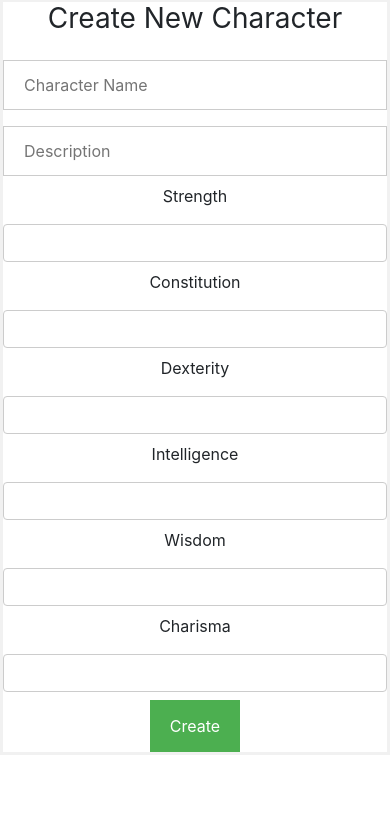
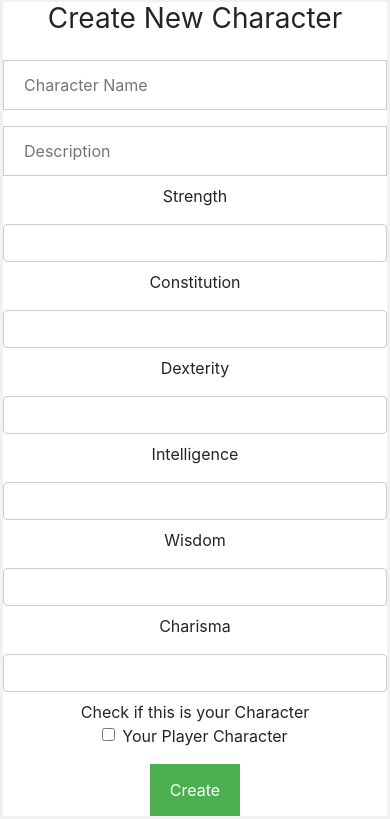
Before and after one commit to Toervh/Programmeerproject, a Flask app: page /new_character/1 in a window 390 px wide. Shown: the part 182-1001 px from the top of the page. Before the commit the page ends 937 px from the top, so only its background shows below. Run offline with Flask 2, Linux system fonts and the light colour scheme; a user stored in the database is signed in; some libraries are stand-ins or nearby versions.

Commit message:
Added player character option.

```diff
--- a/app/app.py
+++ b/app/app.py
@@ -29,6 +29,7 @@ class User(db.Model):
     password = db.Column(db.String(80), nullable=False)
     email = db.Column(db.String(120), unique=True, nullable=False)
 
+
 class World(db.Model):
     __tablename__ = 'worlds'
     id = db.Column(db.Integer, primary_key=True)
@@ -40,6 +41,7 @@ class Notes(db.Model):
     __tablename__ = 'notes'
     id = db.Column(db.Integer, primary_key=True)
     world_id = db.Column(db.Integer)
+    creator_id = db.Column(db.Integer)
     text = db.Column(db.String(500))
     creation_date = db.Column(db.DateTime, default=db.func.current_timestamp())
     location_id = db.Column(db.Integer)
@@ -50,22 +52,25 @@ class Locations(db.Model):
     id = db.Column(db.Integer, primary_key=True)
     location_name = db.Column(db.String(100))
     world_id = db.Column(db.Integer)
+    creator_id = db.Column(db.Integer)
     description = db.Column(db.String(500))
-    # creation_date = db.Column
+    creation_date = db.Column(db.DateTime, default=db.func.current_timestamp())
 
 class Characters(db.Model):
     __tablename__ = 'characters'
     id = db.Column(db.Integer, primary_key=True)
     character_name = db.Column(db.String(80))
     world_id = db.Column(db.Integer)
+    creator_id = db.Column(db.Integer)
     description = db.Column(db.String(500))
-    # creation_date = db.Column()
+    creation_date = db.Column(db.DateTime, default=db.func.current_timestamp())
     str = db.Column(db.Integer)
     con = db.Column(db.Integer)
     dex = db.Column(db.Integer)
     int = db.Column(db.Integer)
     wis = db.Column(db.Integer)
     cha = db.Column(db.Integer)
+    player_character = db.Column(db.Boolean)
     player_id = db.Column(db.Integer, nullable=True)
 
 @app.route("/")
@@ -124,7 +129,7 @@ def login():
         if user.password == password:
             session["logged_in"] = True
             session["user_name"] = username
-
+            session["id"] = user.id
             db.session.commit()
         else:
             flash('Incorrect username or password. Please try again.')
@@ -177,6 +182,15 @@ def new_character(world_id):
     if request.method == "POST":
         if not session.get("user_name"):
             return redirect("/login")
+
+        if request.form.get("PC") == True:
+            user_id = session["id"]
+            character = Characters(character_name=request.form.get("character_name"), world_id=world_id,
+                                   description=request.form.get("description"),
+                                   str=request.form.get("str"), con=request.form.get("con"),
+                                   dex=request.form.get("dex"),
+                                   int=request.form.get("int"), wis=request.form.get("wis"),
+                                   cha=request.form.get("cha"), player_character=True, creator_id=user_id)
 
         character = Characters(character_name=request.form.get("character_name"), world_id=world_id, description=request.form.get("description"),
                                str=request.form.get("str"), con=request.form.get("con"), dex=request.form.get("dex"),
@@ -255,10 +269,14 @@ def create_note():
     print(note_text[0])
     print(note_text[1])
     print(note_text[2])
+    print(note_text[3])
+    user_id = session["id"]
+
     if note_text[1] == 'location':
-        note = Notes(world_id=note_text[2], text=note_text[0], location_id=note_text[3])
+        note = Notes(world_id=note_text[2], creator_id=user_id, text=note_text[0], location_id=note_text[3])
+
     if note_text[1] == 'character':
-        note = Notes(world_id=note_text[2], text=note_text[0], character_id=note_text[3])
+        note = Notes(world_id=note_text[2], creator_id=user_id, text=note_text[0], character_id=note_text[3])
 
     if not note:
         return json.dumps(False)
--- a/app/templates/location.html
+++ b/app/templates/location.html
@@ -16,7 +16,7 @@
                     {% for note in notes %}
                         <div class="blog-post">
                             <h3 class="blog-post-title">note title?</h3>
-                            <p class="blog-post-meta">time of creation goes here.</p>
+                            <p class="blog-post-meta">{{ note.creation_date }}</p>
                             <hr>
                             <p class="blog-post-text">{{ note.text }}</p>
                         </div>
--- a/app/templates/new_character.html
+++ b/app/templates/new_character.html
@@ -33,7 +33,17 @@
             <label for="cha">Charisma</label>
             <input class="form-control" id="cha" type="text">
         </div>
-
+          <div class="form-group row">
+            <div class="col-sm-2">Check if this is your Character</div>
+            <div class="col-sm-10">
+              <div class="form-check">
+                <input class="form-check-input" type="checkbox" id="PC">
+                <label class="form-check-label" for="PC">
+                  Your Player Character
+                </label>
+              </div>
+            </div>
+          </div>
         <button value="submit">Create</button>
     </form>
 </div>
```
Also changed, not shown: app/test.db.
